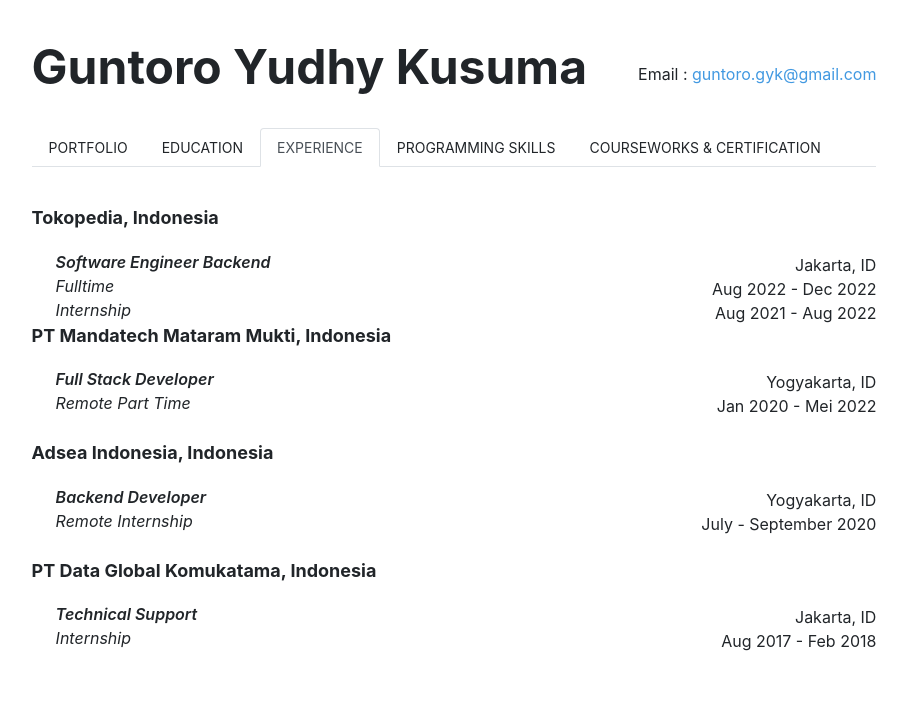
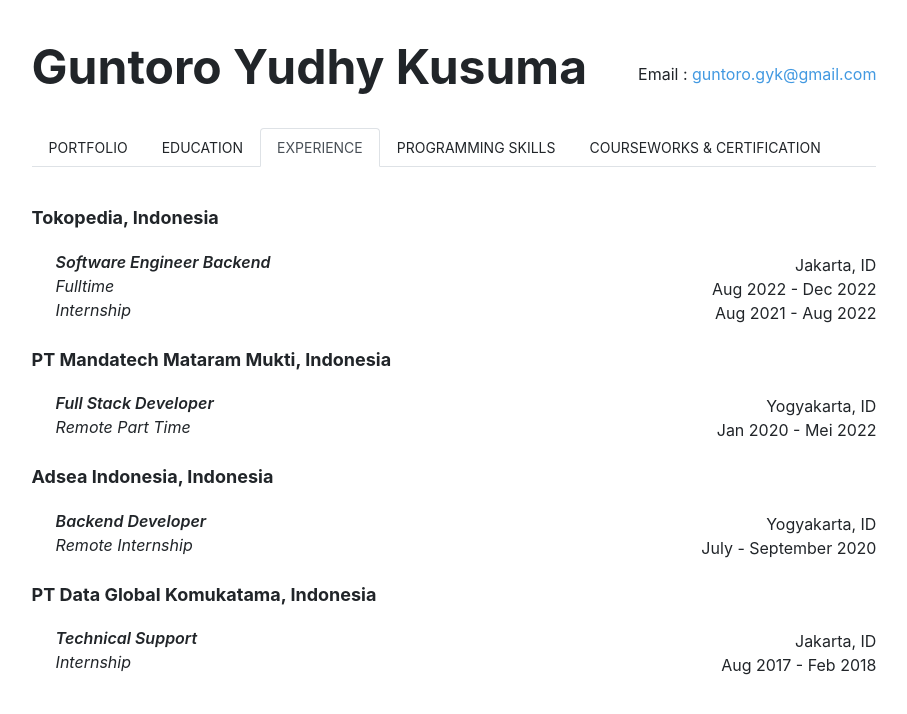
Before and after one commit to guntoroyk/my-resume, a React (Create React App) app: page / in a window 1280 px wide. Both pictures are taken after a click on the tab "EXPERIENCE". Shown: the top 714 px of the page, without its empty margins (186-1093 px from the left). Built offline with nearby package versions, Linux system fonts and the light colour scheme; the HTML template or start-up script is replaced by a standard one.

Commit message:
add margin top

```diff
--- a/src/components/Experience.jsx
+++ b/src/components/Experience.jsx
@@ -20,7 +20,9 @@
           <p class="ml-auto">Aug 2021 - Aug 2022</p>
         </div>
       </div>
-      <h2 class="font-bold text-lg">PT Mandatech Mataram Mukti, Indonesia</h2>
+      <h2 class="font-bold text-lg mt-6">
+        PT Mandatech Mataram Mukti, Indonesia
+      </h2>
       <div class="mt-6 ml-6">
         <div class="md:flex">
           <h2 class="italic text-base font-semibold">Full Stack Developer</h2>
```
